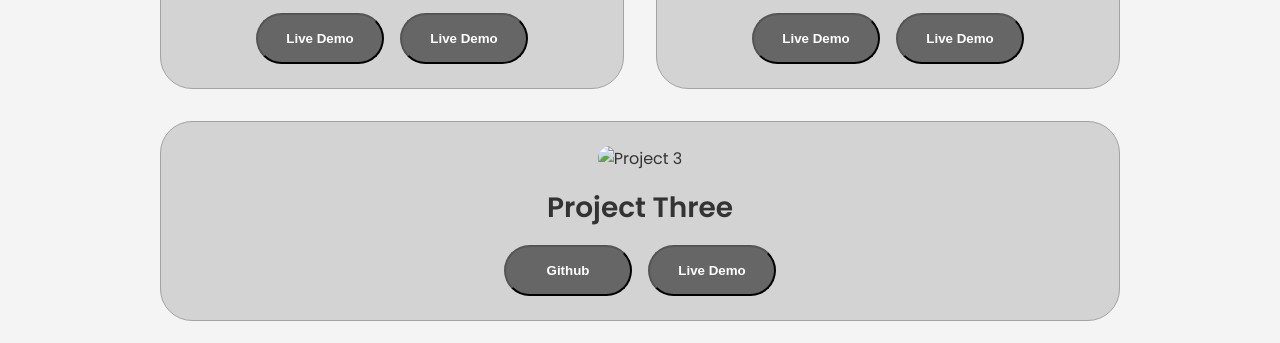
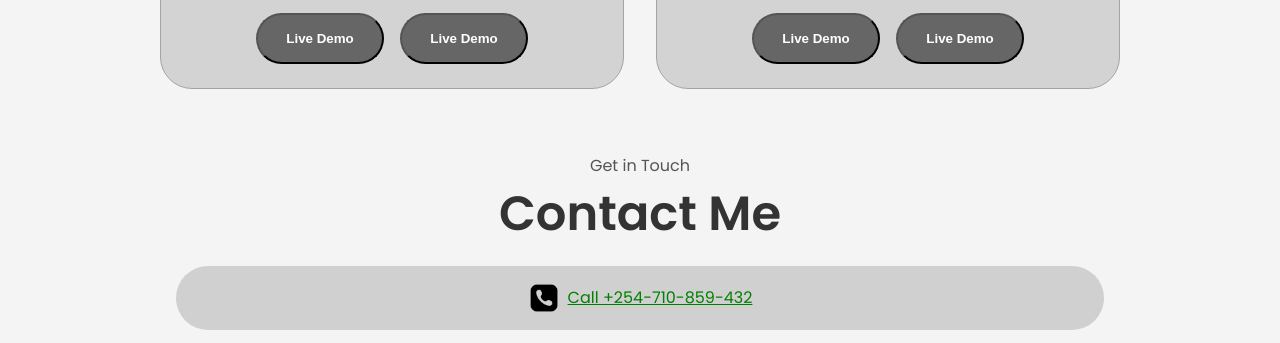
Before and after one commit to Sharon1347/html-css-jss-portfolio, a plain HTML site: page index.html in a window 1280 px wide. Shown: the part 4016-4359 px from the top of the page. Drawn offline with Linux system fonts and the light colour scheme.

Commit message:
Update index.html

```diff
--- a/index.html
+++ b/index.html
@@ -414,30 +414,6 @@ Committed to excellence, I empower businesses to thrive in today’s dynamic dig
                   </button>
               </div>
              </div>
-             <div class="details-container color-container">
-              <div class="article-container">
-                <img src="./assets/project-3.png"
-                alt="Project 3"
-                class="project-img"
-                />
-              </div>
-              <h2 class="experience-sub-title project-title">Project Three</h2>
-              <div class="btn-container">
-                <button
-                class="btn btn-color-2 project-btn"
-                onclick="location.href='http://github.com'"
-                >
-                  Github
-                  </button>
-
-                  <button
-                class="btn btn-color-2 project-btn"
-                onclick="location.href='http://github.com'"
-                >
-                Live Demo
-                  </button>
-              </div>
-             </div>
              </div>
            <img
         src="./assets/arrow.png"
```
